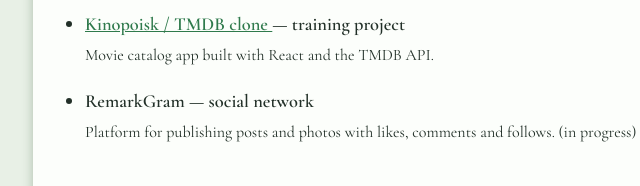
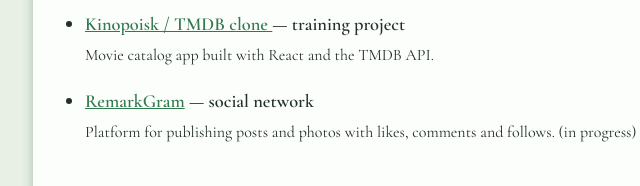
Before and after one commit to nikitenus/rsschool-cv, a plain HTML site: page index.html in a window 1280 px wide. Shown: the part 1116-1302 px from the top of the page, 107-747 px from the left. Drawn offline with nearby package versions, Linux system fonts and the light colour scheme.

Commit message:
content: add RemarkGram repository link

```diff
--- a/index.html
+++ b/index.html
@@ -75,7 +75,10 @@
                 <p class="work__description">Movie catalog app built with React and the TMDB API.</p>
               </li>
               <li class="work__item">
-                <p class="work__title">RemarkGram — social network</p>
+                <p class="work__title">
+                  <a class="work__link" href="https://github.com/Inctargam/remark-gram">RemarkGram</a>
+                  — social network
+                </p>
                 <p class="work__description">
                   Platform for publishing posts and photos with likes, comments and follows. (in progress)
                 </p>
```
Also changed, not shown: 1 other file.
